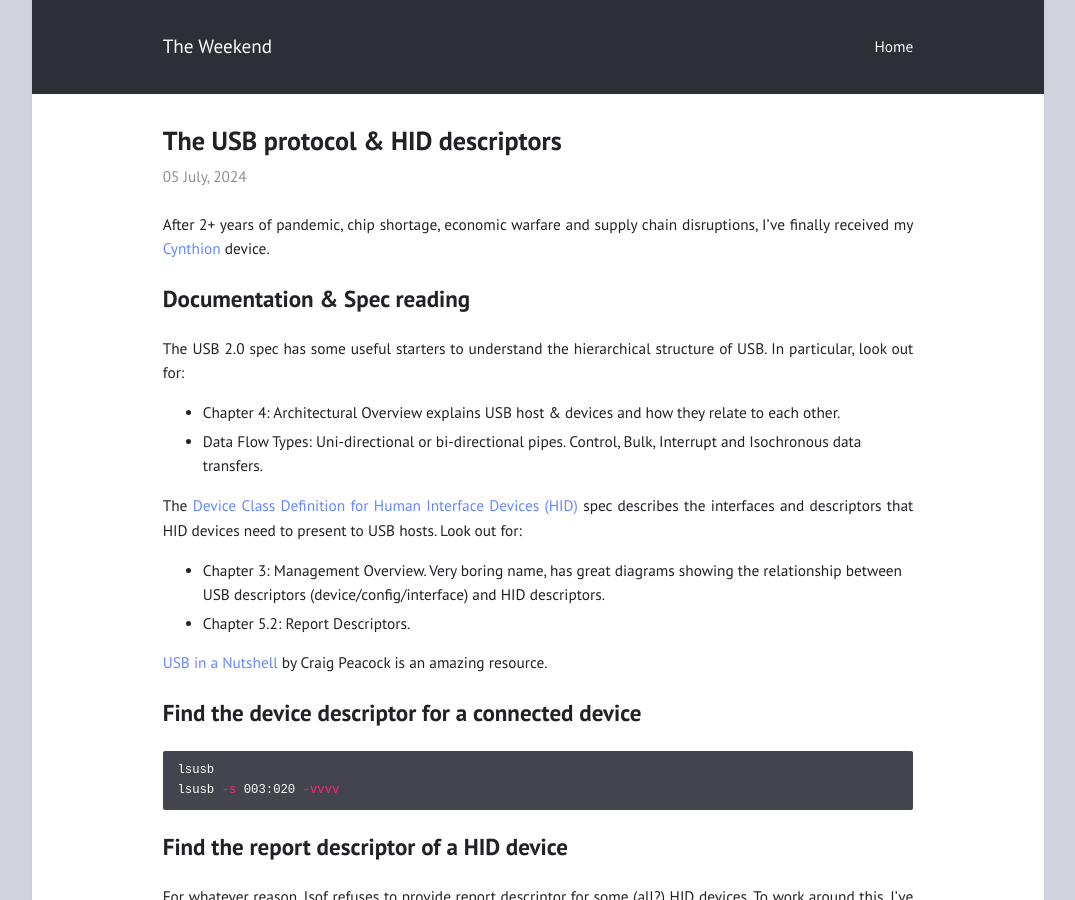
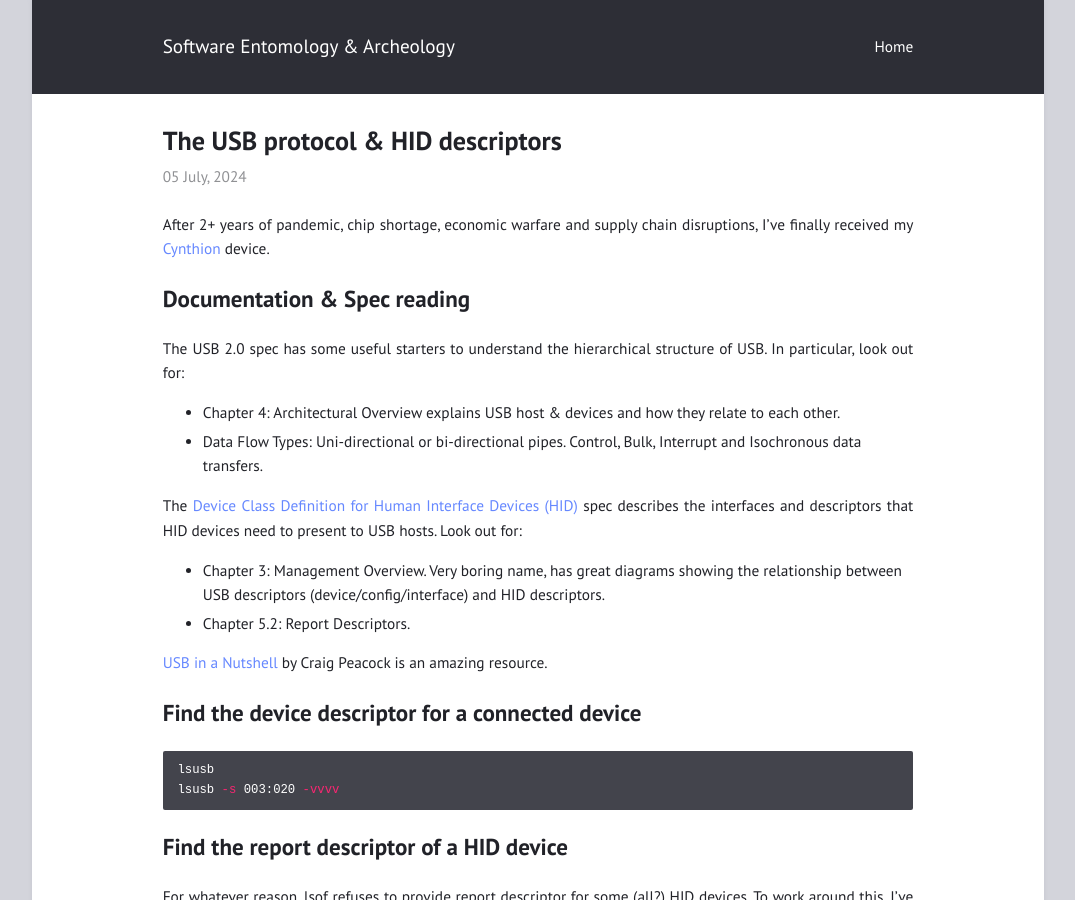
Before and after one commit to salcho/salcho.github.io, a Jekyll site: the page built from index.html, in a window 1280 px wide and 900 px high. Shown: the whole window, without its empty margins (102-1177 px from the left). Built offline with Jekyll 4.4.1, drawn with Linux system fonts in a browser that asks for light colours.

Commit message:
Title change

```diff
--- a/_config.yml
+++ b/_config.yml
@@ -1,4 +1,4 @@
-title: "The Weekend"
+title: "Software Entomology & Archeology"
 author: "Sal"
 description: "Made with <i style=\"color: #f45;\">patience</i>"
 permalink: /:title/
```
